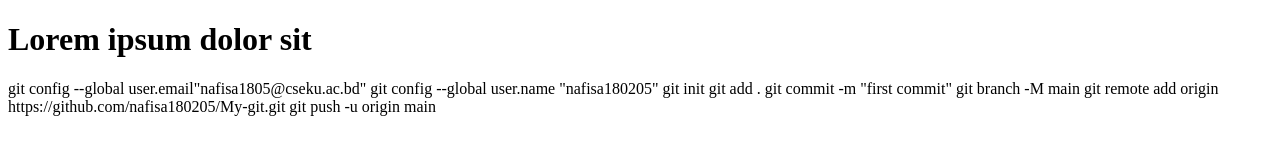
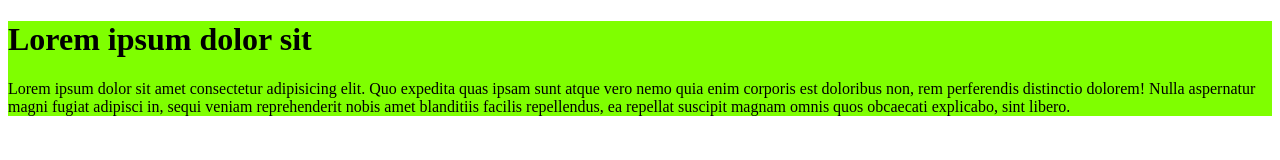
Before and after one commit to nafisa180205/My-git, a plain HTML site: page index.html in a window 1280 px wide. Drawn offline with Linux system fonts and the light colour scheme.

Commit message:
my first commit

```diff
--- /dev/null
+++ b/CSS/style.css
@@ -0,0 +1,3 @@
+div{
+    background-color: chartreuse;
+}
--- a/index.html
+++ b/index.html
@@ -4,20 +4,15 @@
     <meta charset="UTF-8">
     <meta name="viewport" content="width=device-width, initial-scale=1.0">
     <title>My github repo</title>
+    <link rel="stylesheet" href="CSS/style.css">
 </head>
 <body>
-    <h1>Lorem ipsum dolor sit </h1>
+    <div>
+        <h1>Lorem ipsum dolor sit </h1>
     <p>
-        git config --global user.email"nafisa1805@cseku.ac.bd"
-        git config --global user.name "nafisa180205"
-
-        git init
-        git add .
-        git commit -m "first commit"
-        git branch -M main
-        git remote add origin https://github.com/nafisa180205/My-git.git
-        git push -u origin main
+        Lorem ipsum dolor sit amet consectetur adipisicing elit. Quo expedita quas ipsam sunt atque vero nemo quia enim corporis est doloribus non, rem perferendis distinctio dolorem! Nulla aspernatur magni fugiat adipisci in, sequi veniam reprehenderit nobis amet blanditiis facilis repellendus, ea repellat suscipit magnam omnis quos obcaecati explicabo, sint libero.
     </p>
+    </div>
 
 </body>
 </html>
```
